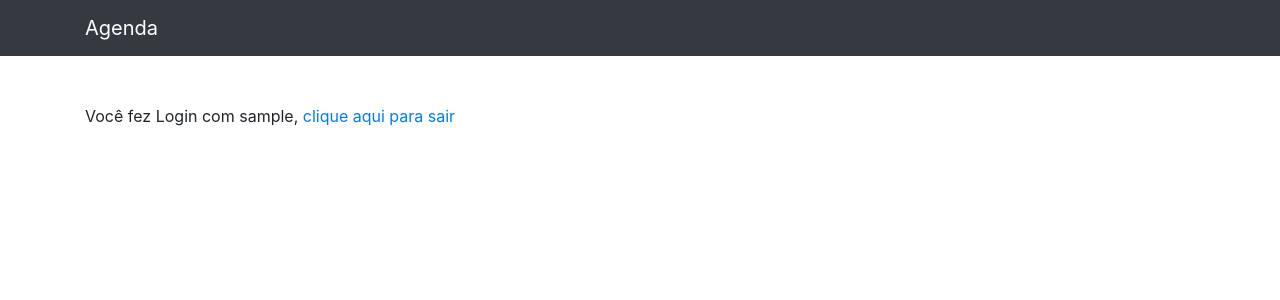
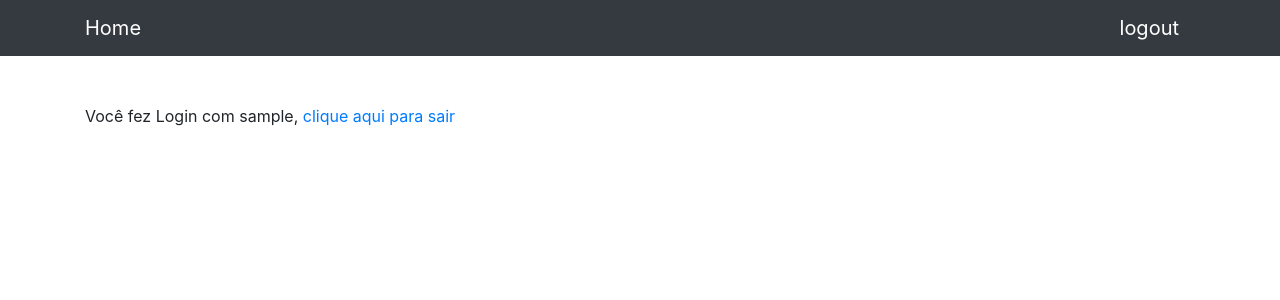
Before and after one commit to KalazarDev/Agenda_de_contatos_Python_Django, a Django app: template accounts/templates/accounts/login.html in a window 1280 px wide. Shown: the top 300 px of the page. Run offline with Django 4.2, Linux system fonts and the light colour scheme; the template is opened without the code that fills it, so the values that code supplies are empty; the visitor is signed in with stand-in values (Sample User, id 1); parts of the project's set-up code (start-up, migrations or seed data) failed here and were passed over; some libraries are stand-ins or nearby versions.

Commit message:
Update Logout
Add button Logout
Ajusted duplicated msg in logon

```diff
--- a/accounts/templates/accounts/dashboard.html
+++ b/accounts/templates/accounts/dashboard.html
@@ -2,7 +2,7 @@
 {%block titulo%} DashBoard de {{user}} {%endblock%}
 {% block conteudo %}
 
-<h1> olá {{ user.first_name }} {{ user.last_name }}</h1>
+<h3>Cadastro de contato</h3>
 {% include 'parciais/_msg.html'%}
 <div class="container">
     <form action="{% url 'dashboard' %}" method="POST"
--- a/accounts/templates/accounts/login.html
+++ b/accounts/templates/accounts/login.html
@@ -2,8 +2,6 @@
 {%block titulo%} Login {%endblock%}
 
 {% block conteudo %}
-{% include 'parciais/_msg.html' %}
-
 {% if not user.is_authenticated %}
 
 <form method="POST" action="{% url 'login' %}">
--- a/contatos/templates/contatos/index.html
+++ b/contatos/templates/contatos/index.html
@@ -40,15 +40,15 @@
 
 <nav aria-label="Page navigation example">
   <ul class="pagination">
+
       {% for pagina in contatos.paginator.page_range %}
         {% if contatos.number == pagina %}
-    <li class="page-item active"><a href="?p={{ pagina }}&termo={{
+          <li class="page-item active"><a href="?p={{pagina}}&termo={{
               request.GET.termo}}" class="page-link"></a>{{pagina}}</li>
         {% else %}
           <li class="page-item"><a href="?p={{ pagina }}&termo={{ request.GET.termo
             }}" class="page-link"></a>{{pagina}}</li>
           {% endif %}
-
         {% endfor %}
 
 
--- a/templates/parciais/_nav.html
+++ b/templates/parciais/_nav.html
@@ -2,7 +2,10 @@
   <!-- Navigation -->
   <nav class="navbar navbar-expand-lg navbar-dark bg-dark static-top">
     <div class="container">
-      <a class="navbar-brand" href="{% url 'index' %}">Agenda</a>
+      <a class="navbar-brand" href="{% url 'index' %}">Home</a>
+      {% if user.is_authenticated %}
+        <a class="navbar-brand" href="{% url 'logout' %}">logout</a>
+      {% endif %}
       <button class="navbar-toggler" type="button" data-toggle="collapse" data-target="#navbarResponsive"
         aria-controls="navbarResponsive" aria-expanded="false" aria-label="Toggle navigation">
         <span class="navbar-toggler-icon"></span>
```
Also changed, not shown: README.md. Lines whose indentation alone changed are shown as unchanged.
